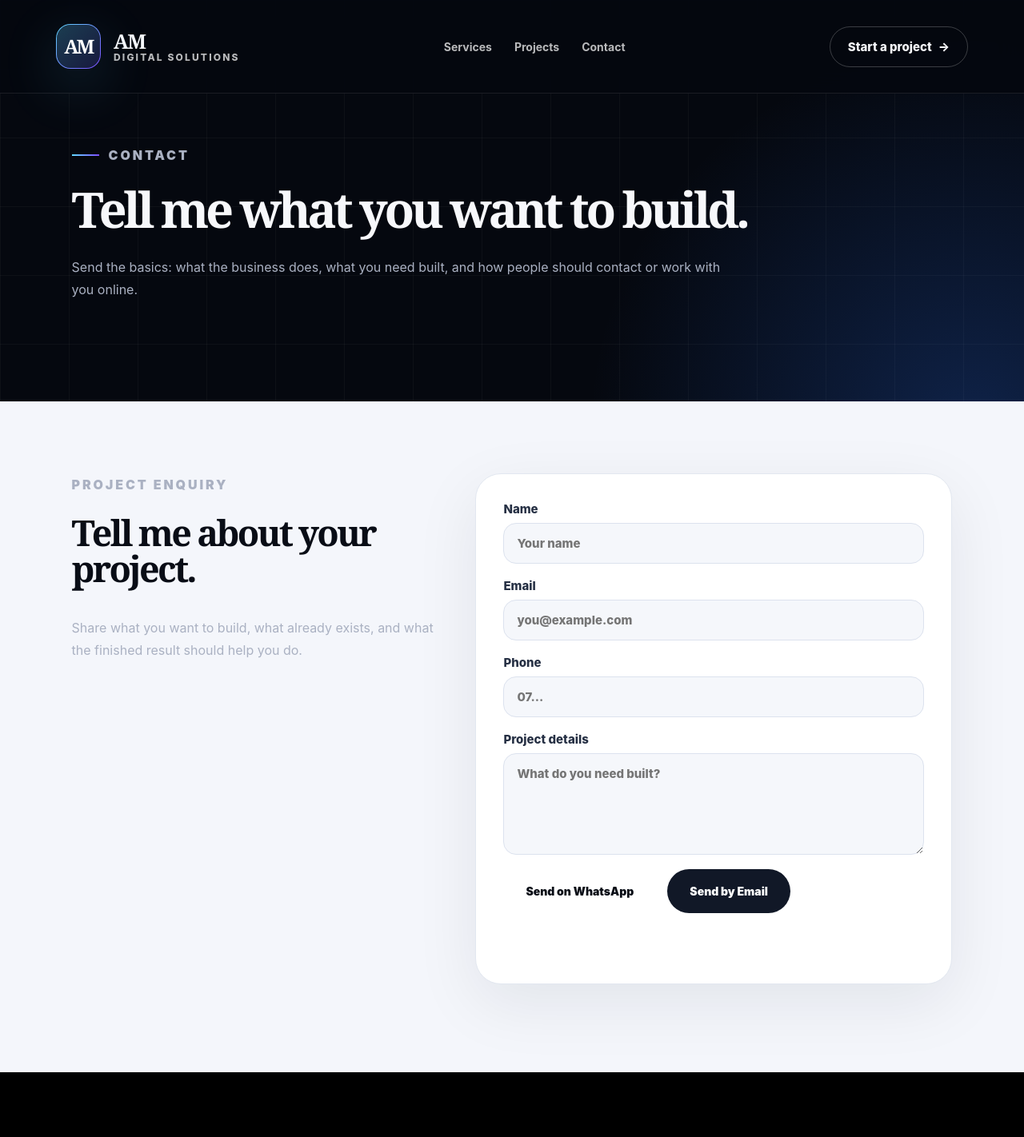
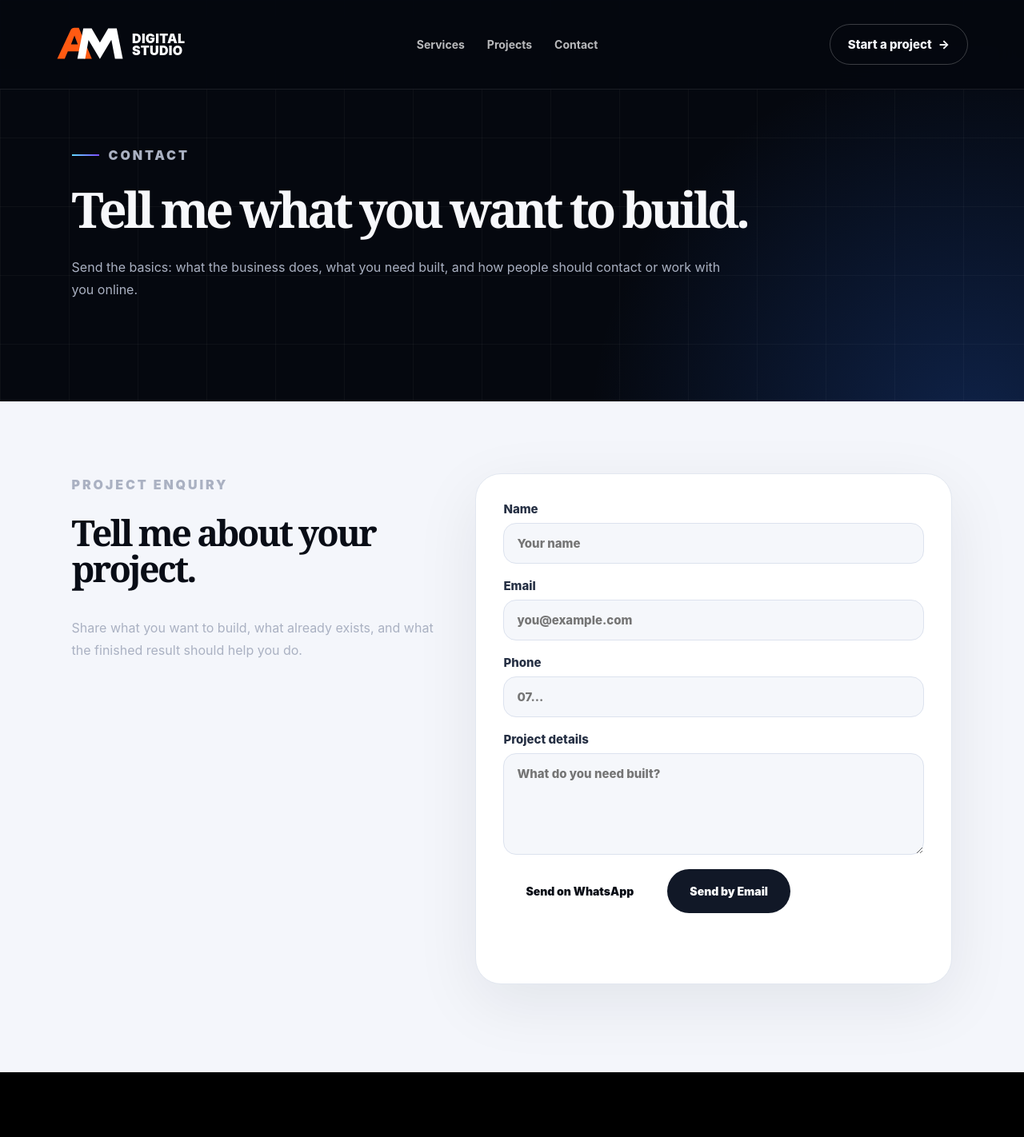
Before and after one commit to Antony10-cloud/AM-Digital-Solutions, a Next.js app: page /contact in a window 1280 px wide. Shown: the top 1422 px of the page at 80% size. Built offline with nearby package versions, Linux system fonts and the light colour scheme.

Commit message:
Adopt AM Digital Studio brand identity

```diff
--- a/app/contact/page.tsx
+++ b/app/contact/page.tsx
@@ -2,7 +2,7 @@ import { ServiceInquiry } from "@/components/ServiceInquiry";
 
 export const metadata = {
   title: "Contact",
-  description: "Contact AM Digital Solutions to request a website, mobile app, or digital system."
+  description: "Contact AM Digital Studio to request a website, mobile app, or digital system."
 };
 
 export default function ContactPage() {
--- a/app/globals.css
+++ b/app/globals.css
@@ -73,63 +73,41 @@ textarea {
 }
 
 .brand {
-  gap: 16px;
+  display: inline-flex;
 }
 
-.brand-mark {
+.logo {
   align-items: center;
-  background:
-    linear-gradient(#07111f, #07111f) padding-box,
-    linear-gradient(135deg, var(--blue), var(--violet)) border-box;
-  border: 1px solid transparent;
-  border-radius: 18px;
-  box-shadow: 0 20px 70px rgba(98, 217, 255, 0.18);
   display: inline-flex;
-  font-family: var(--font-display);
-  height: 56px;
-  justify-content: center;
-  letter-spacing: -0.18em;
-  overflow: hidden;
-  position: relative;
-  width: 56px;
+  gap: 10px;
 }
 
-.brand-mark::after {
-  background: linear-gradient(135deg, rgba(98, 217, 255, 0.28), rgba(123, 77, 255, 0.18));
-  content: "";
-  inset: 0;
-  opacity: 0.8;
-  position: absolute;
+.logo-mark {
+  display: block;
+  height: 44px;
+  overflow: visible;
+  width: 85px;
 }
 
-.brand-mark span {
-  color: var(--white);
-  font-size: 24px;
-  font-weight: 800;
-  line-height: 1;
-  position: relative;
-  z-index: 1;
+.logo-a {
+  fill: #ff5a12;
 }
 
-.brand-word {
-  display: grid;
-  gap: 2px;
-  line-height: 1;
+.logo-m {
+  fill: #ffffff;
 }
 
-.brand-word strong {
-  font-family: var(--font-display);
-  font-size: 25px;
-  font-weight: 700;
-  letter-spacing: -0.06em;
+.logo-type {
+  display: grid;
+  line-height: 0.9;
+  text-transform: uppercase;
 }
 
-.brand-word span {
-  color: rgba(255, 255, 255, 0.72);
-  font-size: 12px;
-  font-weight: 850;
-  letter-spacing: 0.18em;
-  text-transform: uppercase;
+.logo-type strong {
+  color: var(--white);
+  font-size: 16px;
+  font-weight: 900;
+  letter-spacing: 0.02em;
 }
 
 .main-nav {
@@ -728,16 +706,17 @@ h1 {
 }
 
 .footer-logo {
-  display: inline-block;
-  font-family: var(--font-display);
-  font-size: 24px;
-  font-weight: 700;
-  letter-spacing: -0.06em;
+  display: inline-flex;
   margin-bottom: 30px;
 }
 
-.footer-logo span {
-  color: var(--blue);
+.logo-footer .logo-mark {
+  height: 50px;
+  width: 96px;
+}
+
+.logo-footer .logo-type strong {
+  font-size: 18px;
 }
 
 .site-footer h3 {
@@ -850,9 +829,21 @@ h1 {
 }
 
 @media (max-width: 620px) {
-  .brand > .brand-word,
   .header-link {
     display: none;
+  }
+
+  .logo-type {
+    display: none;
+  }
+
+  .logo-mark {
+    height: 40px;
+    width: 78px;
+  }
+
+  .logo-footer .logo-type {
+    display: grid;
   }
 
   h1 {
--- a/app/layout.tsx
+++ b/app/layout.tsx
@@ -5,11 +5,11 @@ import "./globals.css";
 
 export const metadata: Metadata = {
   title: {
-    default: "AM Digital Solutions",
-    template: "%s | AM Digital Solutions"
+    default: "AM Digital Studio",
+    template: "%s | AM Digital Studio"
   },
   description:
-    "AM Digital Solutions builds websites, mobile apps, and digital systems for businesses that need clear, credible digital products.",
+    "AM Digital Studio builds websites, mobile apps, and digital systems for businesses that need clear, credible digital products.",
   metadataBase: new URL("https://web-design-request-system.vercel.app")
 };
 
--- a/app/page.tsx
+++ b/app/page.tsx
@@ -7,7 +7,7 @@ export default function HomePage() {
       <section className="hero">
         <div className="hero-copy">
           <p className="eyebrow">
-            <span /> AM Digital Solutions
+            <span /> AM Digital Studio
           </p>
           <h1>Build a sharper digital presence.</h1>
           <p>Websites, apps, and systems designed to make your business easier to understand, trust, and choose.</p>
--- a/app/projects/page.tsx
+++ b/app/projects/page.tsx
@@ -2,7 +2,7 @@ import Link from "next/link";
 
 export const metadata = {
   title: "Projects",
-  description: "Selected websites and digital products by AM Digital Solutions."
+  description: "Selected websites and digital products by AM Digital Studio."
 };
 
 export default function ProjectsPage() {
--- a/app/services/page.tsx
+++ b/app/services/page.tsx
@@ -3,7 +3,7 @@ import { services } from "@/lib/services";
 
 export const metadata = {
   title: "Services",
-  description: "Website development, mobile app development, and digital systems by AM Digital Solutions."
+  description: "Website development, mobile app development, and digital systems by AM Digital Studio."
 };
 
 export default function ServicesPage() {
--- a/components/Footer.tsx
+++ b/components/Footer.tsx
@@ -1,4 +1,5 @@
 import Link from "next/link";
+import { Logo } from "@/components/Logo";
 import { services } from "@/lib/services";
 
 const linkedIn = "https://www.linkedin.com/in/antonymugo";
@@ -33,14 +34,14 @@ export function Footer() {
       <div className="footer-grid">
         <div>
           <Link className="footer-logo" href="/">
-            <span>AM</span>DIGITAL
+            <Logo className="logo-footer" />
           </Link>
           <p>Building clean websites, mobile apps, and digital systems for businesses that want to look professional online.</p>
           <div className="social-links">
-            <a href="https://twitter.com/" aria-label="AM Digital Solutions on Twitter">
+            <a href="https://twitter.com/" aria-label="AM Digital Studio on Twitter">
               <TwitterIcon />
             </a>
-            <a href="https://www.instagram.com/" aria-label="AM Digital Solutions on Instagram">
+            <a href="https://www.instagram.com/" aria-label="AM Digital Studio on Instagram">
               <InstagramIcon />
             </a>
             <a href={linkedIn} aria-label="Antony Mugo on LinkedIn">
@@ -77,7 +78,7 @@ export function Footer() {
       </div>
 
       <div className="footer-bottom">
-        <span>&copy; 2026 AM Digital Solutions. All rights reserved.</span>
+        <span>&copy; 2026 AM Digital Studio. All rights reserved.</span>
         <div>
           <Link href="/contact">Privacy</Link>
           <Link href="/contact">Terms</Link>
--- a/components/Header.tsx
+++ b/components/Header.tsx
@@ -1,18 +1,12 @@
 import Link from "next/link";
+import { Logo } from "@/components/Logo";
 import { services } from "@/lib/services";
 
 export function Header() {
   return (
     <header className="site-header">
-      <Link className="brand" href="/" aria-label="AM Digital Solutions home">
-        <span className="brand-mark">
-          <span>A</span>
-          <span>M</span>
-        </span>
-        <span className="brand-word">
-          <strong>AM</strong>
-          <span>Digital Solutions</span>
-        </span>
+      <Link className="brand" href="/" aria-label="AM Digital Studio home">
+        <Logo />
       </Link>
 
       <nav className="main-nav" aria-label="Main navigation">
--- /dev/null
+++ b/components/Logo.tsx
@@ -0,0 +1,24 @@
+type LogoProps = {
+  className?: string;
+};
+
+export function Logo({ className = "" }: LogoProps) {
+  return (
+    <span className={`logo ${className}`.trim()} aria-hidden="true">
+      <svg className="logo-mark" viewBox="0 0 112 58" role="img">
+        <path
+          className="logo-a"
+          d="M2 52 24 5c1.2-2.6 3.3-4 6.2-4h7.4L59 52H46.2l-5.1-12H19.5l-5.2 12H2Zm22.7-23.8h11.2L30.4 14l-5.7 14.2Z"
+        />
+        <path
+          className="logo-m"
+          d="M45 2h13.7l13.6 23.4L86 2h14l10 50H97.2l-6-31.1-18.9 31.6L53.6 21 48 52H35.2L45 2Z"
+        />
+      </svg>
+      <span className="logo-type">
+        <strong>Digital</strong>
+        <strong>Studio</strong>
+      </span>
+    </span>
+  );
+}
--- a/components/ServiceInquiry.tsx
+++ b/components/ServiceInquiry.tsx
@@ -18,7 +18,7 @@ export function ServiceInquiry({ serviceName = "General Project", prompt }: Serv
     const message = String(formData.get("message") || "").trim();
 
     return [
-      `New AM Digital Solutions enquiry`,
+      `New AM Digital Studio enquiry`,
       `Service: ${serviceName}`,
       `Name: ${name}`,
       `Email: ${email}`,
--- a/lib/services.ts
+++ b/lib/services.ts
@@ -21,7 +21,7 @@ export const services: Service[] = [
     summary:
       "For businesses that need a professional online home, stronger trust, and a better way to turn visitors into enquiries.",
     intro:
-      "AM Digital Solutions builds websites that feel clean, credible, and easy to use. The goal is not just to put pages online. The goal is to help someone understand what you do, believe you can help, and contact you without confusion.",
+      "AM Digital Studio builds websites that feel clean, credible, and easy to use. The goal is not just to put pages online. The goal is to help someone understand what you do, believe you can help, and contact you without confusion.",
     outcomes: [
       "A responsive website structured around your services and customer questions.",
       "Clear content flow for home, services, projects, and contact pages.",
@@ -44,7 +44,7 @@ export const services: Service[] = [
     summary:
       "For ideas that need to move beyond a website into a focused app experience people can use repeatedly.",
     intro:
-      "A good app should make something easier: booking, ordering, learning, reporting, managing, or communicating. AM Digital Solutions helps shape the idea into a practical product, then builds the screens and flows around the people who will use it.",
+      "A good app should make something easier: booking, ordering, learning, reporting, managing, or communicating. AM Digital Studio helps shape the idea into a practical product, then builds the screens and flows around the people who will use it.",
     outcomes: [
       "User flows that make the app simple to understand.",
       "Clean interface design for the key screens and actions.",
@@ -67,7 +67,7 @@ export const services: Service[] = [
     summary:
       "For businesses that need forms, dashboards, internal tools, booking flows, or request systems that fit the way they work.",
     intro:
-      "Not every business problem needs a huge platform. Sometimes you need a focused system that collects the right information, keeps work organized, and helps your team respond faster. AM Digital Solutions builds practical systems around the workflow first.",
+      "Not every business problem needs a huge platform. Sometimes you need a focused system that collects the right information, keeps work organized, and helps your team respond faster. AM Digital Studio builds practical systems around the workflow first.",
     outcomes: [
       "Custom request forms, dashboards, or admin workflows.",
       "Better organization for enquiries, files, records, or client requests.",
```
Also changed, not shown: 1 other file (tests, documents, lock files or other folders).
